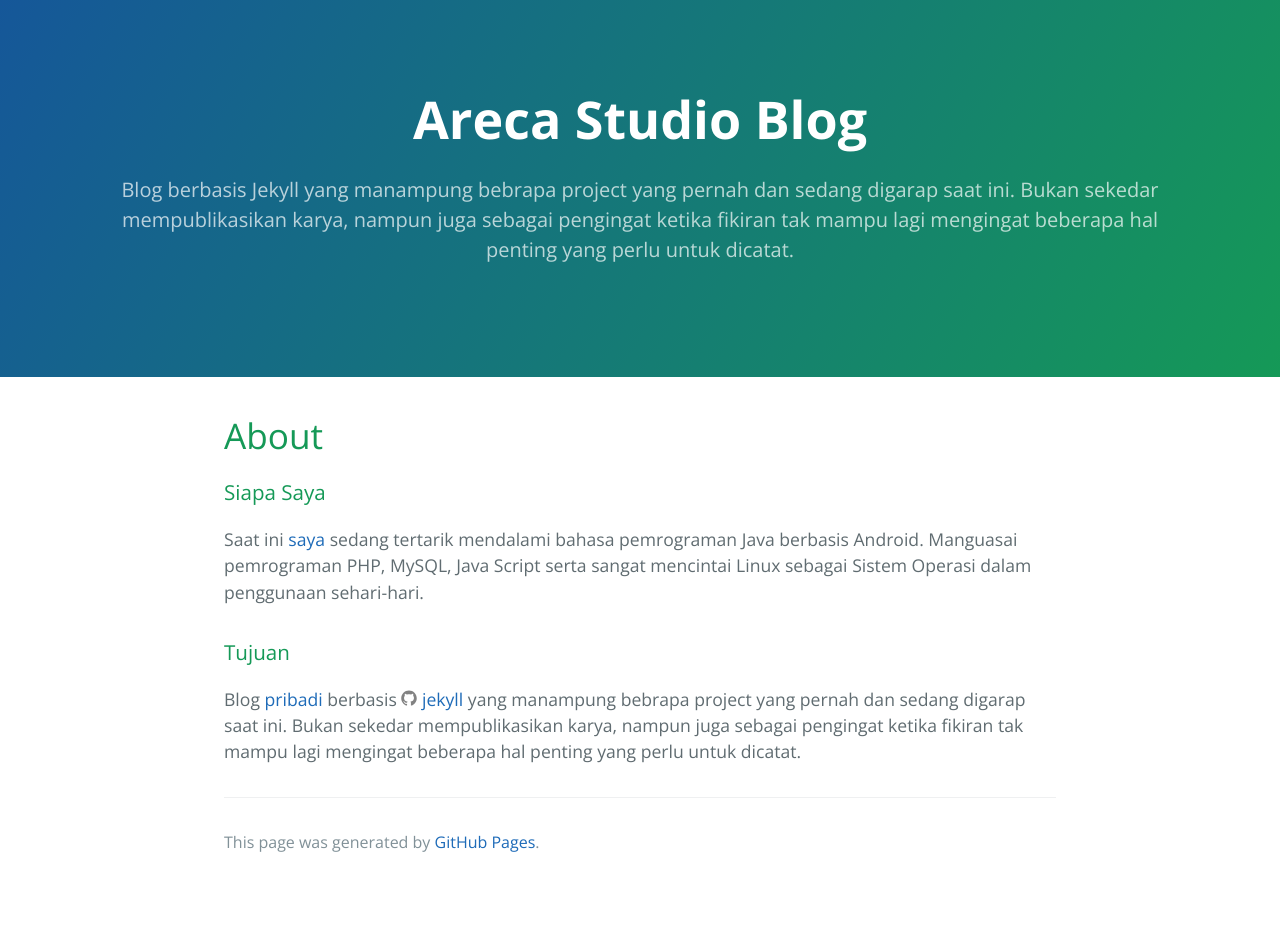
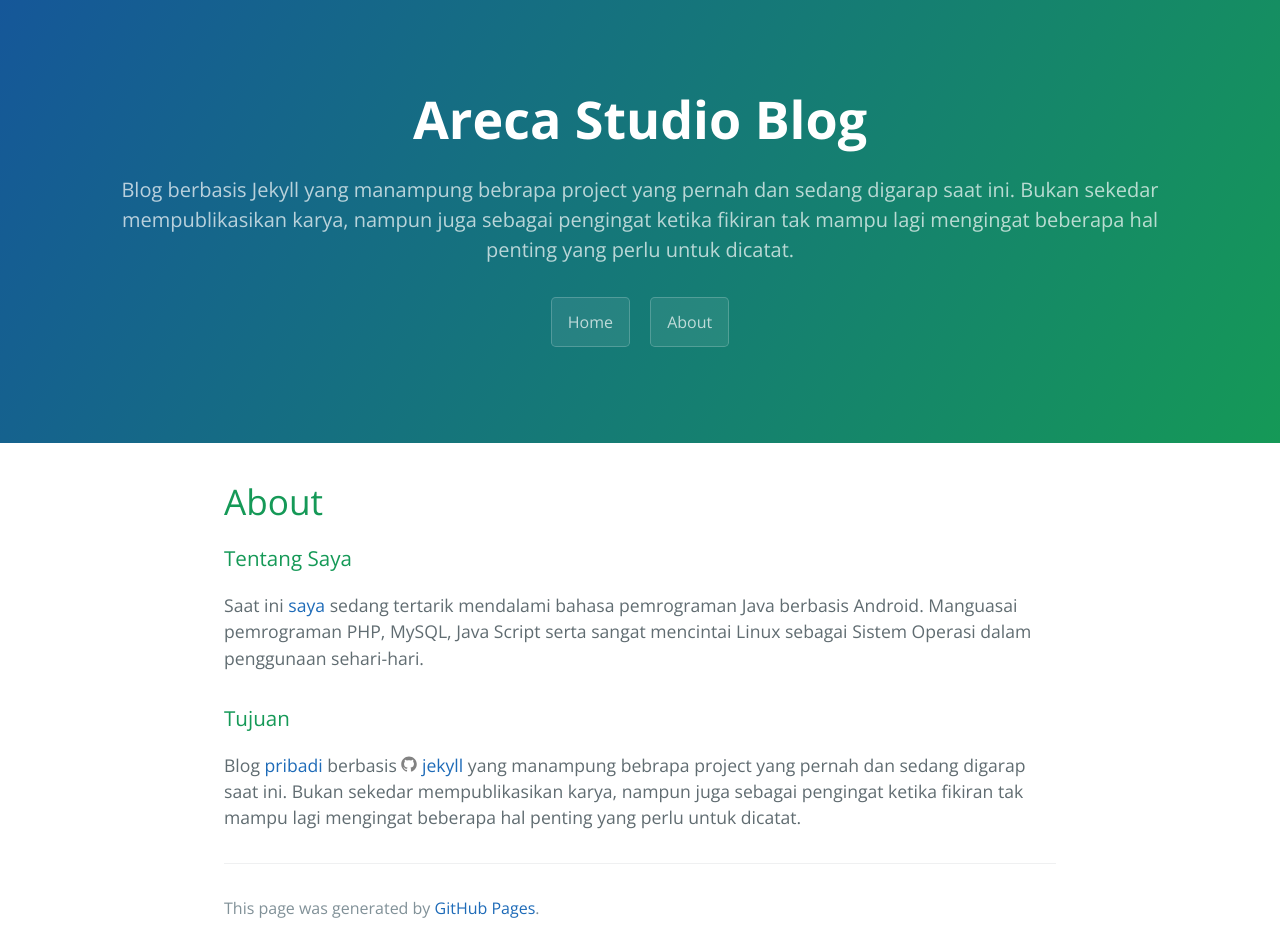
Before and after one commit to arecastudio/arecastudio.github.io, a Jekyll site: the page built from about.md, in a window 1280 px wide. Built offline with Jekyll 4.4.1, drawn with Linux system fonts in a browser that asks for light colours; before the commit the page ends 900 px from its top, so only the background shows below that.

Commit message:
update header

```diff
--- a/_config.yml
+++ b/_config.yml
@@ -20,7 +20,8 @@
 baseurl: "" # the subpath of your site, e.g. /blog
 url: "" # the base hostname & protocol for your site, e.g. http://example.com
 twitter_username: railondi
-github_username:  jekyll
+github_username:  arecastudio
+show_downloads: false
 
 # Build settings
 markdown: kramdown
--- a/_layouts/default.html
+++ b/_layouts/default.html
@@ -13,6 +13,10 @@
     <section class="page-header">
       <h1 class="project-name">{{ site.title | default: site.github.repository_name }}</h1>
       <h2 class="project-tagline">{{ site.description | default: site.github.project_tagline }}</h2>
+
+      <a href="{{ site.url }}" class="btn">Home</a>
+      <a href="{{ site.url }}/about/" class="btn">About</a>
+
       {% if site.github.is_project_page %}
         <a href="{{ site.github.repository_url }}" class="btn">View on GitHub</a>
       {% endif %}
--- a/_posts/2017-06-20-aplikasi-andrometer-1.mdown
+++ b/_posts/2017-06-20-aplikasi-andrometer-1.mdown
@@ -5,5 +5,6 @@
 categories: jekyll update
 permalink: /aplikasi-android-baca-meter-pdam/
 excerpt_separator: <!--more-->
+published: true
 ---
 Aplikasi berbasis Android yang baru di-rilis pada awal Juli 2017 lalu dikembangkan berdasarkan kebutuhan pembacaan dan pencatatan meter air pelanggan pada salah satu Perusahaan<!--more--> Daerah Air Minum di Wilayah Indonesia Timur.
--- a/about.md
+++ b/about.md
@@ -3,7 +3,7 @@
 title: About
 permalink: /about/
 ---
-<h3>Siapa Saya</h3>
+<h3>Tentang Saya</h3>
 Saat ini [saya](https://plus.google.com/+RailOndi) sedang tertarik mendalami bahasa pemrograman Java berbasis Android. Manguasai pemrograman PHP, MySQL, Java Script serta sangat mencintai Linux sebagai Sistem Operasi dalam penggunaan sehari-hari.
 
 <h3>Tujuan</h3>
```
Also changed, not shown: LICENSE.md (added).
